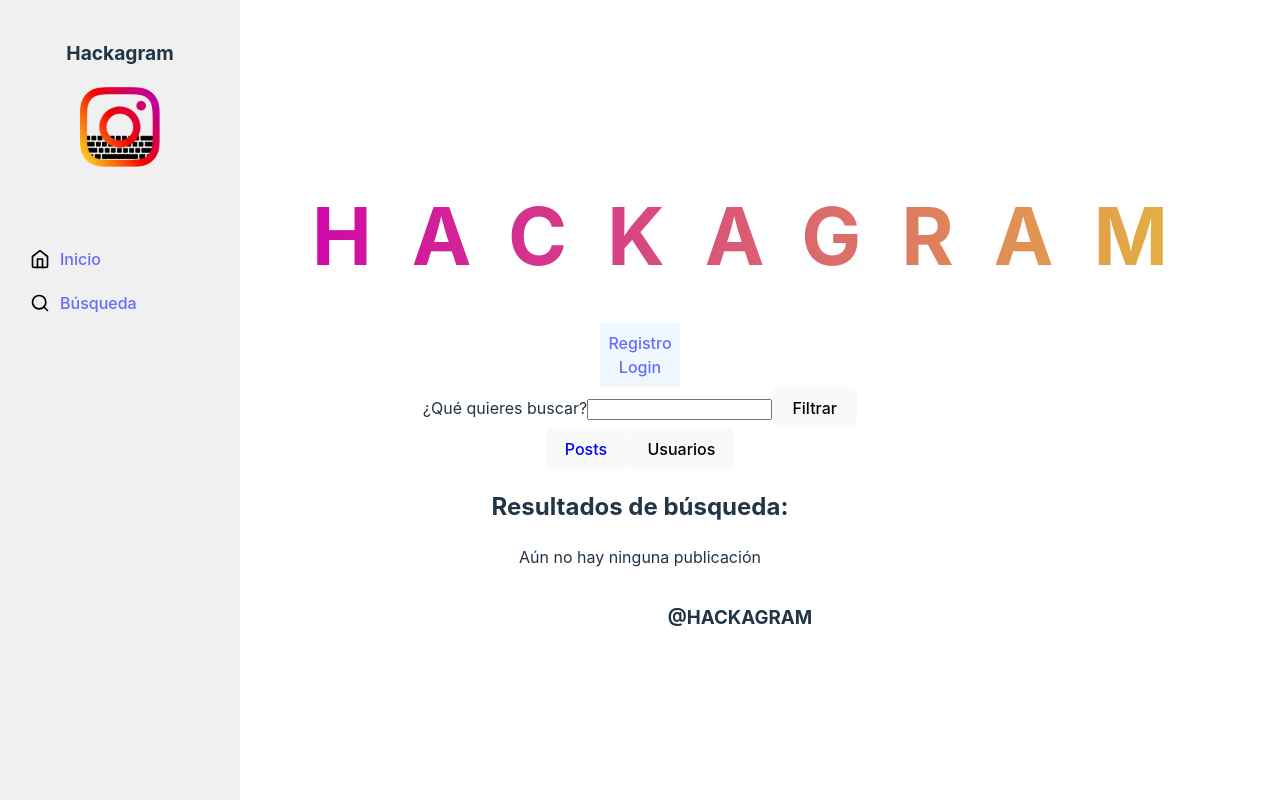
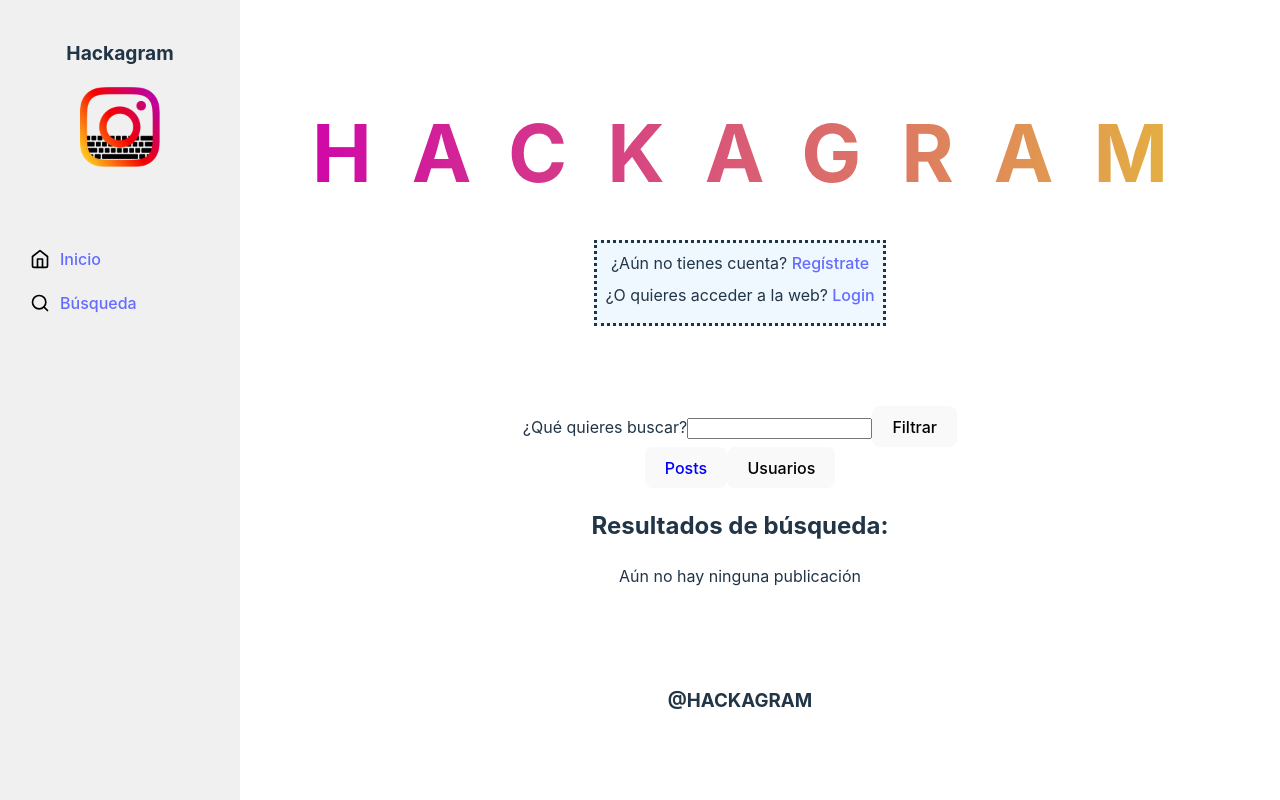
Before and after one commit to marcelohs999/hackagram-front, a React (Vite) app: page /search in a window 1280 px wide. Built offline with nearby package versions, Linux system fonts and the light colour scheme.

Commit message:
Terminado de estilar user-login-content de Auth y reajustes en HomePage y SearchResultsPage

```diff
--- a/src/component/Auth.jsx
+++ b/src/component/Auth.jsx
@@ -31,10 +31,10 @@ export const Auth = () => {
     <div className="user-login-content">
       <ul>
         <li>
-          <Link to="/user"> Registro </Link>{" "}
+          ¿Aún no tienes cuenta? <Link to="/user"> Regístrate </Link>{" "}
         </li>
         <li>
-          <Link to="/login"> Login </Link>{" "}
+          ¿O quieres acceder a la web?<Link to="/login"> Login </Link>{" "}
         </li>
       </ul>
     </div>
--- a/src/component/styles/Auth.css
+++ b/src/component/styles/Auth.css
@@ -1,6 +1,6 @@
 .user-login-content {
   background-color: aliceblue;
-  /* Tan solo para ver cuánto ocupa */
+  border-style: dotted;
   padding: 0.5rem;
   display: inline-flex;
 }
@@ -10,8 +10,17 @@
   padding: 0;
 }
 
+.user-login-content li {
+  margin-bottom: 0.5rem;
+}
+
 /* En pantallas grandes fijamos Auth abajo, dentro de Sidebar */
 @media (min-width: 768px) {
+  .user-login-content {
+    margin-left: 200px;
+    max-width: calc(100% - 200px);
+  }
+
   .auth-content {
     display: flex;
     flex-direction: column;
@@ -50,7 +59,13 @@
   object-fit: contain;
 }
 
+/* Para pantallas pequeñas */
 @media (max-width: 767px) {
+  .user-login-content {
+    top: 0;
+    margin-bottom: 10rem;
+  }
+
   .auth-content {
     display: flex;
     flex-direction: row;
--- a/src/pages/HomePage.jsx
+++ b/src/pages/HomePage.jsx
@@ -19,13 +19,11 @@ export const HomePage = () => {
       {user ? (
         <h1>Últimas publicaciones</h1>
       ) : (
-        <h2>Sin login verás pocas publicaciones...</h2>
+        <h2 className="h2-homepage-text">Sin login, poco (o nada) verás...</h2>
       )}
       <PostList
         posts={user ? posts : posts.slice(0, 3)}
         removePost={removePost}
-        // className={user ? "" : "post-list-without-login"}
-        // style={!user ? { width: "300px", height: "300px" } : {}}
       />
     </section>
   );
--- a/src/pages/SearchResultsPage.jsx
+++ b/src/pages/SearchResultsPage.jsx
@@ -72,7 +72,7 @@ const SearchResultsPage = () => {
   }, [searchParams]);
 
   return (
-    <div>
+    <div className="search-results-page-container">
       <form onSubmit={handleSubmit}>
         <label htmlFor="search">¿Qué quieres buscar?</label>
         <input
--- a/src/pages/styles/HomePage.css
+++ b/src/pages/styles/HomePage.css
@@ -17,9 +17,10 @@
 @media (min-width: 768px) {
   .loading-img {
     display: flex;
-    justify-content: space-evenly;
+    justify-content: center;
     align-items: center;
-    margin-left: 200px;
+    margin-left: auto;
+    margin-right: auto;
     max-width: calc(100% - 200px);
     height: 70vh;
     max-height: 600px;
@@ -37,20 +38,20 @@
   }
 }
 
-/* h2 {
+.h2-homepage-text {
   font-size: 1.7rem;
   text-align: center;
 }
 
 @media (max-width: 767px) {
-  h2 {
+  .h2-homepage-text {
     font-size: 1.2rem;
   }
 }
 
 @media (min-width: 768px) {
-  h2 {
+  .h2-homepage-text {
     margin-left: 200px;
     max-width: calc(100% - 200px);
   }
-} */
+}
--- a/src/pages/styles/SearchResultsPage.css
+++ b/src/pages/styles/SearchResultsPage.css
@@ -4,3 +4,15 @@
 .search-params {
   font-weight: normal;
 }
+
+.search-results-page-container {
+  margin-bottom: 5rem;
+}
+
+@media (min-width: 768px) {
+  .search-results-page-container {
+    margin-top: 5rem;
+    margin-left: 200px;
+    max-width: calc(100% - 200px);
+  }
+}
```
